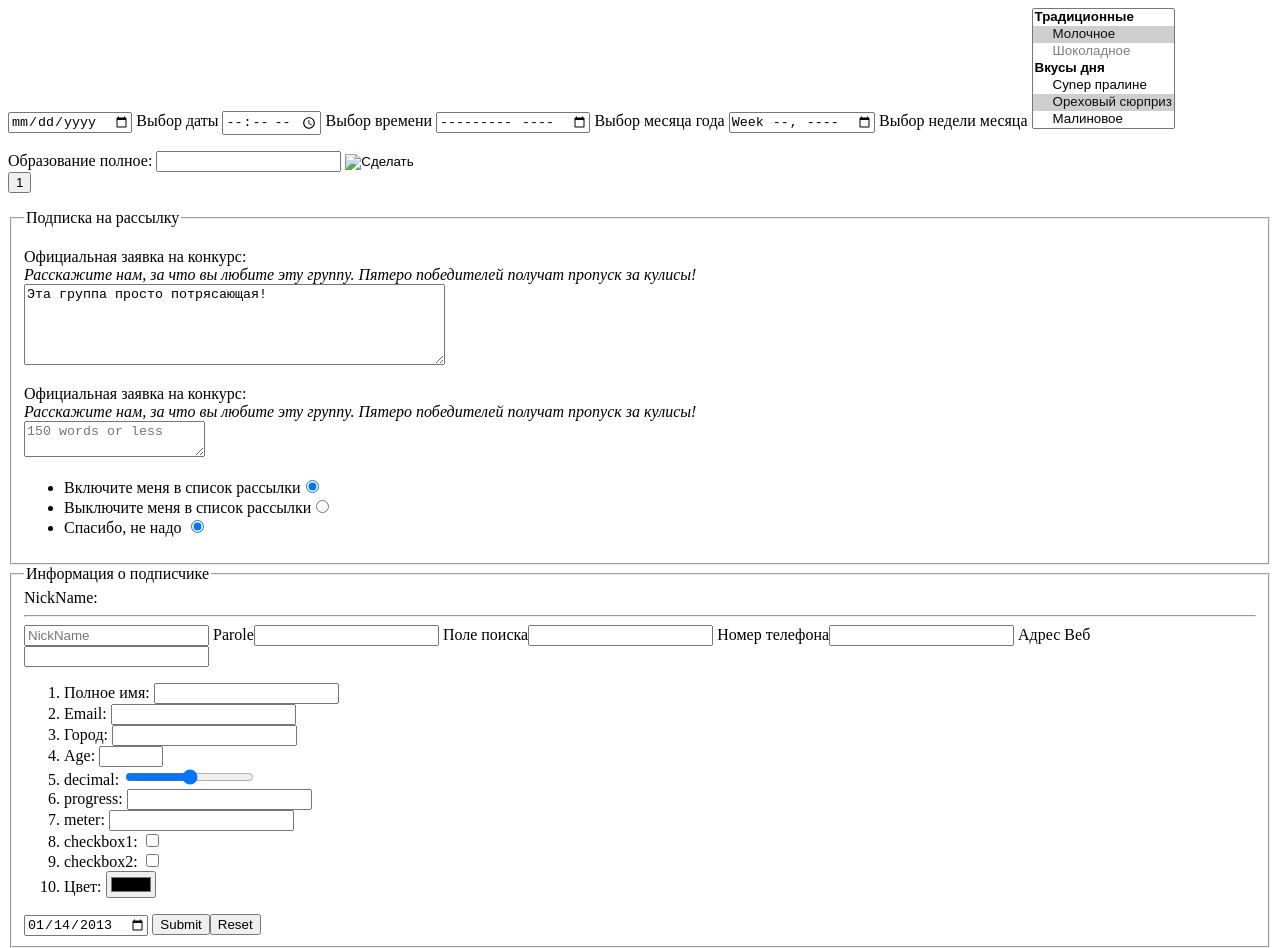
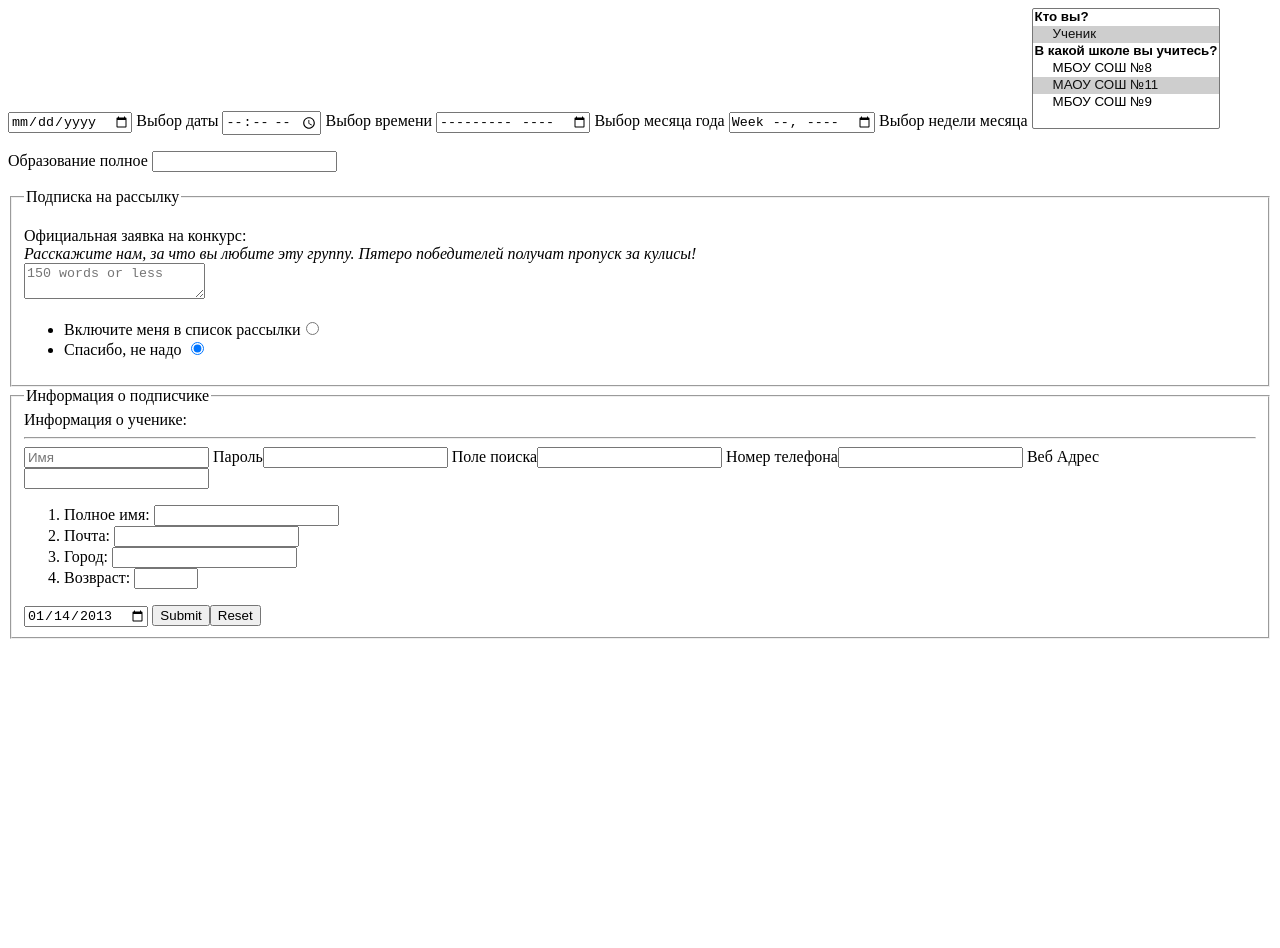
Before and after one commit to Jeftick/diplom, a plain HTML site: page index.html in a window 1280 px wide. After the commit the page ends 800 px from the top, so only its background shows below. Drawn offline with Linux system fonts and the light colour scheme.

Commit message:
Update index.html

```diff
--- a/index.html
+++ b/index.html
@@ -5,61 +5,47 @@
 <input type="time" tabindex="3"> Выбор времени
 <input type="month" tabindex="2"> Выбор месяца года
 <input type="week" tabindex="4"> Выбор недели месяца
-<select name="icecream" size="7" multiple>
-<optgroup label="Традиционные">
-<option selected="selected">Молочное</option>
-<option disabled>Шоколадное</option>
+<select name="icecream"size="7" multiple>
+<optgroup label="Кто вы?">
+<option selected="selected">Ученик</option>
 </optgroup>
-<optgroup label="Вкусы дня">
-<option>Cynep пpaлинe</option>
-<option selected="selected">Opexoвый сюрприз</option>
-<option>Малиновое</option>
+<optgroup label="В какой школе вы учитесь?">
+<option>МБОУ СОШ №8</option>
+<option selected="selected">МАОУ СОШ №11</option>
+<option>МБОУ СОШ №9</option>
 </optgroup>
 </select>
-<p>Образование полное: <input type="text" list="edulevel" name="education">
+<p>Образование полное <input type="text" list="edulevel" name="education">
 <datalist id="edulevel">
 <option value="Среднее">
 <option value="Средне специальное">
 <option value="Высшее">
 </datalist>
-<input type="image" value="Сделать" src="">
 <br>
-<input type="button" value="1" name="butt">
 <fieldset>
-<p>
-<label>Официальная заявка на конкурс:<br>
-<em>Расскажите нам, за что вы любите эту группу. Пятеро победителей получат пропуск за кулисы!</em><br>
-<textarea name="contest_entry" rows="5" cols="50">Эта группа просто потрясающая!</textarea></label></p>
 <p><label>Официальная заявка на конкурс:<br>
 <em>Расскажите нам, за что вы любите эту группу. Пятеро победителей получат пропуск за кулисы!</em><br></label>
 <textarea name="contest_entry" placeholder="150 words or less"></textarea></p>
 <legend>Подписка на рассылку</legend>
 <ul>
 <li><label>Включите меня в список рассылки<input type="radio" name="list" value="yes" checked="checked"></label></li>
-<li><label>Выключите меня в список рассылки<input type="radio" name="list" value="no"></label></li>
-<li><label>Спасибо, не надо <input type="radio" name="list1" value="yes" checked="checked"></label></li>
+<li><label>Спасибо, не надо <input type="radio" name="list" value="yes" checked="checked"></label></li>
 </ul>
 </fieldset>
 <fieldset>
 <legend>Информация о подписчике</legend>
-<label for="fio">NickName:</label>
+<label for="fio">Информация о ученике:</label>
 <hr>
-<input type="text" name="fio" id="fio" placeholder="NickName" required accesskey="n">
-<label>Parole<input type="password" name="pswd" maxlength="8" id="formpswd"></label>
+<input type="text" name="fio" id="fio" placeholder="Имя" required accesskey="n">
+<label>Пароль<input type="password" name="pswd" maxlength="8" id="formpswd"></label>
 <label>Поле поиска<input type="search"></label>
 <label>Номер телефона<input type="tel"></label>
-<label>Адрес Веб<input type="url"></label>
+<label>Веб Адрес<input type="url"></label>
 <ol>
 <li><label>Полное имя: <input type="text" name="name" maxlength="5"></label></li>
-<li><label for="email">Email:</label> <input type="text" name="email" id="email" readonly></li>
+<li><label for="email">Почта: </label> <input type="text" name="email" id="email" readonly></li>
 <li><label>Город: <input type="text" name="statenx"></label></li>
-<li><label>Age: <input type="number" name="cnumx" min="1" max="100"></label></li>
-<li><label>decimal: <input type="range" name="decimalx" min="1" max="100" step="10"></label></li>
-<li><label>progress: <input type="progress" name="progressx"></label></li>
-<li><label>meter: <input type="meter" name="meterx"></label></li>
-<li><label>checkbox1: <input type="checkbox" name="checkboxx"></label></li>
-<li><label>checkbox2: <input type="checkbox" name="checkboxx"></label></li>
-<li><label>Цвет: <input type="color" name="colorx"></label></li>
+<li><label>Возвраст: <input type="number" name="cnumx" min="1" max="100"></label></li>
 </ol>
 <input type="date" name="имя" value="2013-01-14">
 <input type="submit"><input type="reset">
```
